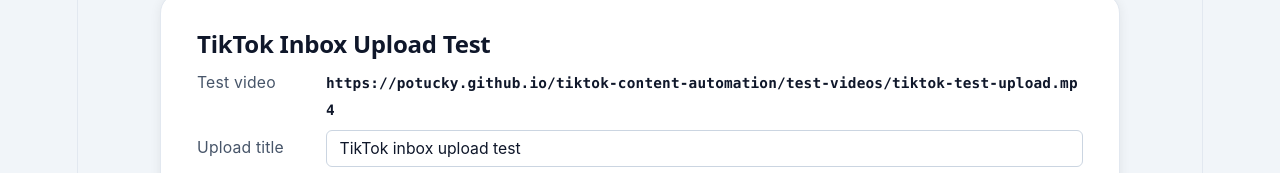
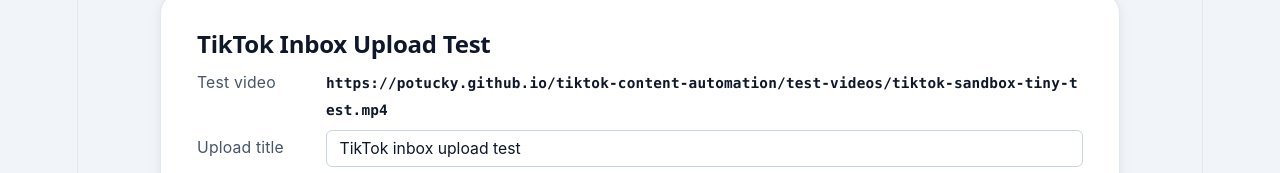
Before and after one commit to Potucky/tiktok-content-automation, a React (Vite) app: page / in a window 1280 px wide. Shown: the part 958-1131 px from the top of the page. Built offline with nearby package versions, Linux system fonts and the light colour scheme; no server answers.

Commit message:
Use tiny MP4 for TikTok sandbox upload test

```diff
--- a/src/App.tsx
+++ b/src/App.tsx
@@ -11,7 +11,7 @@
 const STATUS_CHECK_URL =
   'https://ggeoggxygoiydnxwclcn.supabase.co/functions/v1/tiktok-status-check';
 const TEST_VIDEO_URL =
-  'https://potucky.github.io/tiktok-content-automation/test-videos/tiktok-test-upload.mp4';
+  'https://potucky.github.io/tiktok-content-automation/test-videos/tiktok-sandbox-tiny-test.mp4';
 const DEFAULT_TITLE = 'TikTok inbox upload test';
 const GOOGLE_SHEET_WEBHOOK_URL =
   'https://script.google.com/macros/s/AKfycbztz1c-8Hy4pk6mQ8CYBWYXCoTPmmcJXnJ77GVk4w8mVs0-Kt2PA_uQ0sN-msEyx73I8w/exec';
```
Also changed, not shown: 1 other file (tests, documents, lock files or other folders).
